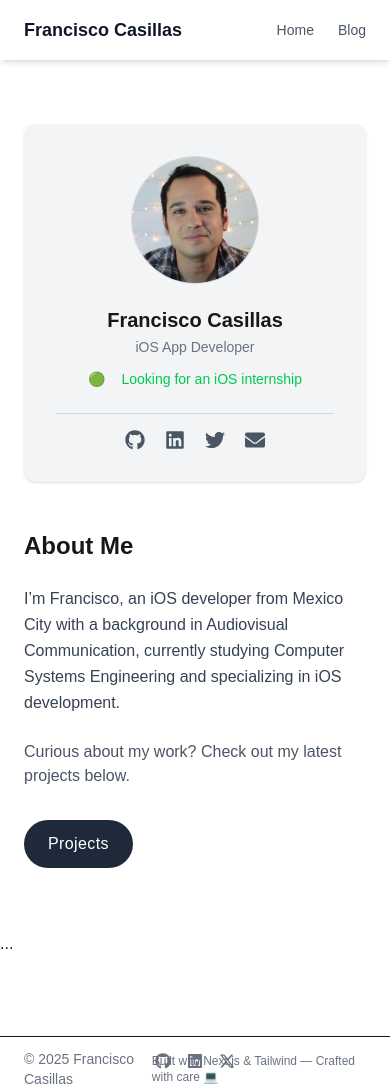
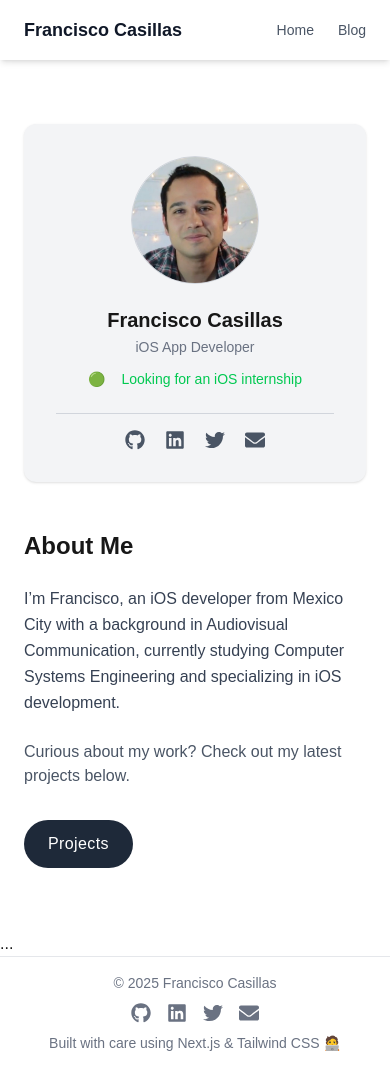
Before and after one commit to franciscoxcode/portfolio, a Next.js app: page / in a window 390 px wide. Built offline with nearby package versions, Linux system fonts and the light colour scheme.

Commit message:
fix: make footer responsive and fix icon imports

```diff
--- a/components/Footer.js
+++ b/components/Footer.js
@@ -1,28 +1,20 @@
-import { FaGithub, FaLinkedin, FaXTwitter } from "react-icons/fa6";
+import { FaGithub, FaLinkedin, FaTwitter, FaEnvelope } from "react-icons/fa";
 
 export default function Footer() {
 	return (
-		<footer className="w-full border-t py-3 mt-20 relative">
-			<div className="w-full max-w-none px-6 relative h-6">
-				{/* Contenedor de los extremos */}
-				<div className="flex justify-between items-center w-full">
-					{/* Izquierda */}
-					<div className="text-sm text-gray-500">© 2025 Francisco Casillas</div>
-
-					{/* Derecha */}
-					<div className="text-xs text-gray-500">
-						Built with Next.js & Tailwind — Crafted with care 💻
-					</div>
+		<footer className="bg-white border-t border-gray-200 text-sm px-6 py-4">
+			<div className="max-w-6xl mx-auto flex flex-col md:flex-row items-center justify-between gap-2.5">
+				{/* Left: Name */}
+				<div className="text-gray-500 w-full md:w-auto text-center md:text-left">
+					© {new Date().getFullYear()} Francisco Casillas
 				</div>
 
-				{/* Centro absoluto */}
-				<div className="absolute inset-0 flex justify-center items-center pointer-events-none">
-					<div className="flex gap-4 text-base text-gray-500 pointer-events-auto">
+				{/* Center: Social Icons */}
+				<div className="flex justify-center gap-4 text-gray-500 text-xl">
 					<a
 						href="https://github.com/franciscoxcode"
 						target="_blank"
 						rel="noopener noreferrer"
-							className="hover:text-black"
 					>
 						<FaGithub />
 					</a>
@@ -30,7 +22,6 @@ export default function Footer() {
 						href="https://www.linkedin.com/in/franciscoxcode"
 						target="_blank"
 						rel="noopener noreferrer"
-							className="hover:text-black"
 					>
 						<FaLinkedin />
 					</a>
@@ -38,11 +29,21 @@ export default function Footer() {
 						href="https://x.com/franciscoxcode"
 						target="_blank"
 						rel="noopener noreferrer"
-							className="hover:text-black"
 					>
-							<FaXTwitter />
+						<FaTwitter />
+					</a>
+					<a
+						href="mailto:fxcasillas.dev@gmail.com"
+						target="_blank"
+						rel="noopener noreferrer"
+					>
+						<FaEnvelope />
 					</a>
 				</div>
+
+				{/* Right: Built with */}
+				<div className="text-gray-500 w-full md:w-auto text-center md:text-right text-md">
+					Built with care using Next.js & Tailwind CSS 🧑‍💻
 				</div>
 			</div>
 		</footer>
```
Lines whose indentation alone changed are shown as unchanged.
